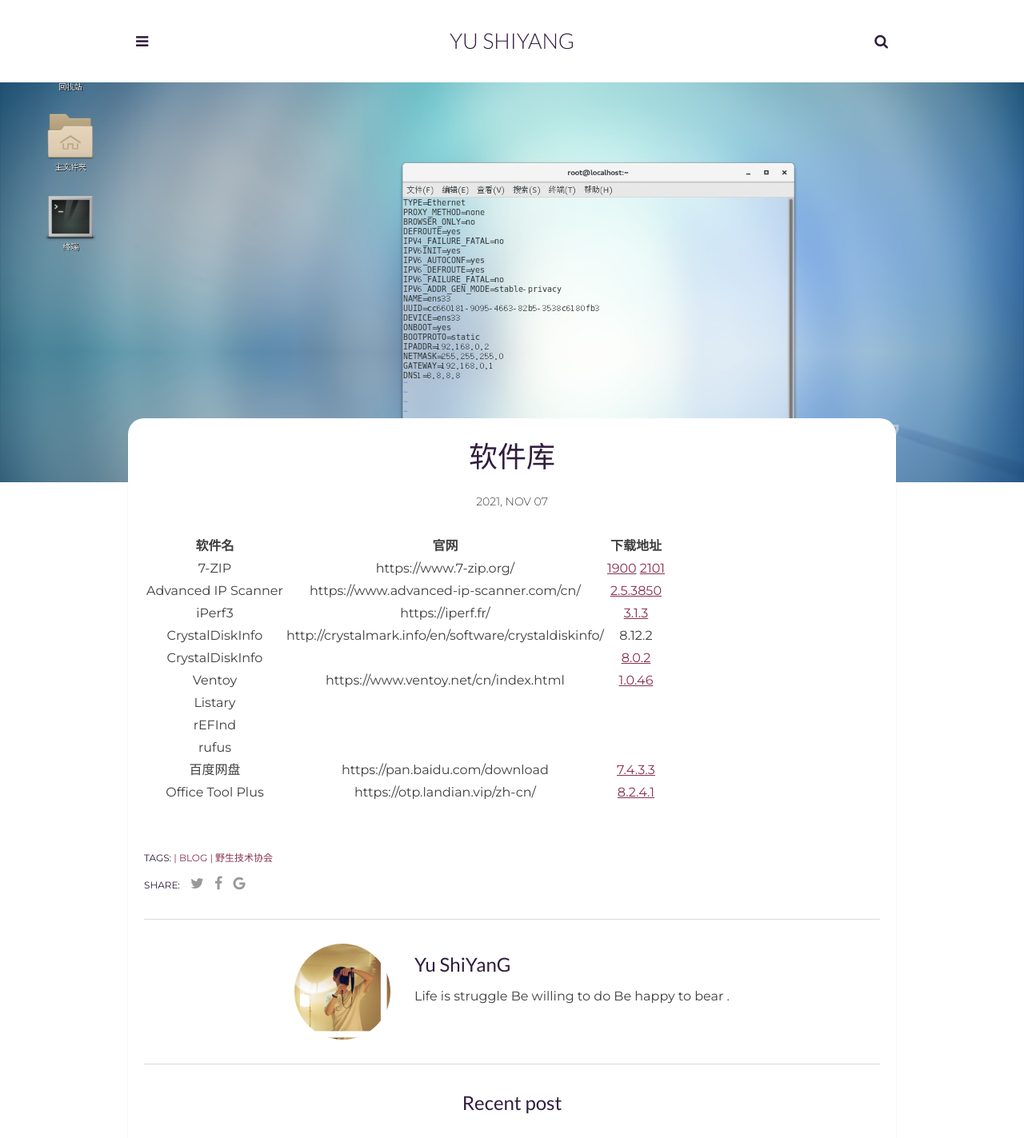
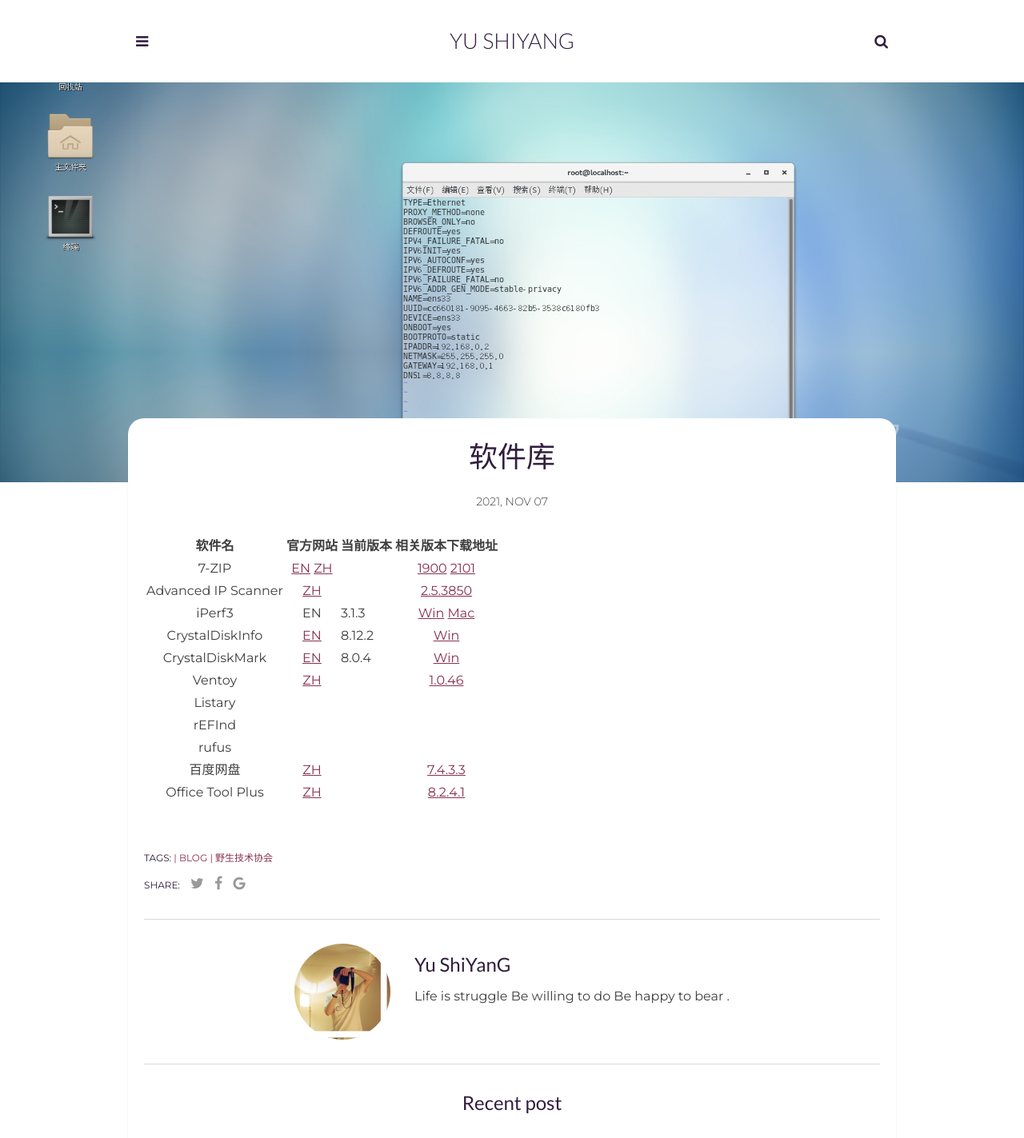
Before and after one commit to techysy/techysy.github.io, a Jekyll site: the page built from _posts/2021-11-07-software-library.markdown, in a window 1280 px wide, cut to the strip 0-1423 px from the top of the page. Shown: the whole strip at 80% size. Built offline with Jekyll 4.4.1, drawn with Linux system fonts in a browser that asks for light colours; comment, search, counter and statistics services are not loaded; a style sheet for code colours, icons or effects is not loaded.

Commit message:
Update 2021-11-07-software-library.markdown
更新和删除文章

```diff
--- a/_posts/2021-11-07-software-library.markdown
+++ b/_posts/2021-11-07-software-library.markdown
@@ -6,17 +6,17 @@
 tags: [blog,野生技术协会]
 categories: 分享
 ---
-|       软件名        |                         官网                         |                           下载地址                           |
-| :-----------------: | :--------------------------------------------------: | :----------------------------------------------------------: |
-|        7-ZIP        |                https://www.7-zip.org/                | [1900](https://www.7-zip.org/a/7z1900-x64.exe)   [2101](https://www.7-zip.org/a/7z2101-x64.exe) |
-| Advanced IP Scanner |       https://www.advanced-ip-scanner.com/cn/        | [2.5.3850](https://www.advanced-ip-scanner.com/download/Advanced_IP_Scanner_2.5.3850.exe) |
-|       iPerf3        |                  https://iperf.fr/                   | [3.1.3](https://iperf.fr/download/windows/iperf-3.1.3-win64.zip) |
-|   CrystalDiskInfo   | http://crystalmark.info/en/software/crystaldiskinfo/ |                            8.12.2                            |
-|   CrystalDiskInfo   |                                                      | [8.0.2](mirror.rcac.purdue.edu/osdn//crystaldiskmark/75252/CrystalDiskMark8_0_2.exe) |
-|       Ventoy        |         https://www.ventoy.net/cn/index.html         | [1.0.46](https://github.com/ventoy/Ventoy/releases/download/v1.0.46/ventoy-1.0.46-windows.zip) |
-|       Listary       |                                                      |                                                              |
-|       rEFInd        |                                                      |                                                              |
-|        rufus        |                                                      |                                                              |
-|      百度网盘       |            https://pan.baidu.com/download            | [7.4.3.3](https://issuecdn.baidupcs.com/issue/netdisk/yunguanjia/BaiduNetdisk_7.4.3.3.exe) |
-|  Office Tool Plus   |            https://otp.landian.vip/zh-cn/            |    [8.2.4.1](https://otp.landian.vip/zh-cn/download.html)    |
-|                     |                                                      |                                                              |
+|       软件名        |                           官方网站                           | 当前版本 |                       相关版本下载地址                       |
+| :-----------------: | :----------------------------------------------------------: | -------- | :----------------------------------------------------------: |
+|        7-ZIP        | [EN](https://www.7-zip.org/) [ZH](https://sparanoid.com/lab/7z/) |          | [1900](https://www.7-zip.org/a/7z1900-x64.exe)   [2101](https://www.7-zip.org/a/7z2101-x64.exe) |
+| Advanced IP Scanner |        [ZH](https://www.advanced-ip-scanner.com/cn/)         |          | [2.5.3850](https://www.advanced-ip-scanner.com/download/Advanced_IP_Scanner_2.5.3850.exe) |
+|       iPerf3        |                              EN                              | 3.1.3    | [Win](https://iperf.fr/download/windows/iperf-3.1.3-win64.zip) [Mac](https://iperf.fr/download/apple/iperf-3.1.3-macos-x86_64.zip) |
+|   CrystalDiskInfo   |  [EN](http://crystalmark.info/en/software/crystaldiskinfo/)  | 8.12.2   | [Win](https://osdn.net/projects/crystaldiskinfo/downloads/76210/CrystalDiskInfo8_12_12.exe/) |
+|   CrystalDiskMark   |  [EN](http://crystalmark.info/en/software/crystaldiskmark/)  | 8.0.4    | [Win](https://osdn.net/projects/crystaldiskinfo/downloads/76210/CrystalDiskInfo8_12_12.exe/) |
+|       Ventoy        |             [ZH](https://www.ventoy.net/cn/index.html)             |          | [1.0.46](https://github.com/ventoy/Ventoy/releases/download/v1.0.46/ventoy-1.0.46-windows.zip) |
+|       Listary       |                                                              |          |                                                              |
+|       rEFInd        |                                                              |          |                                                              |
+|        rufus        |                                                              |          |                                                              |
+|      百度网盘       |             [ZH](https://pan.baidu.com/download)             |          | [7.4.3.3](https://issuecdn.baidupcs.com/issue/netdisk/yunguanjia/BaiduNetdisk_7.4.3.3.exe) |
+|  Office Tool Plus   |             [ZH](https://otp.landian.vip/zh-cn/)             |          |    [8.2.4.1](https://otp.landian.vip/zh-cn/download.html)    |
+|                     |                                                              |          |                                                              |
```
